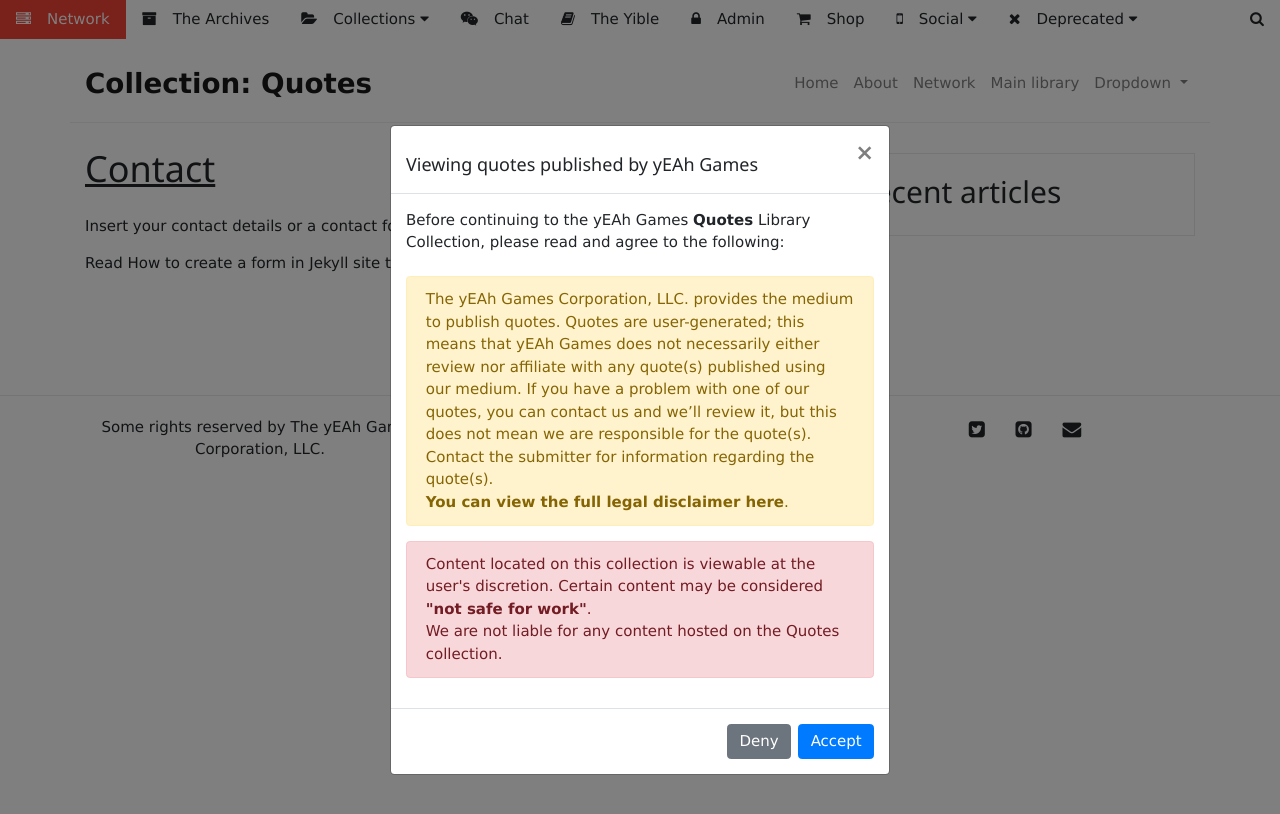
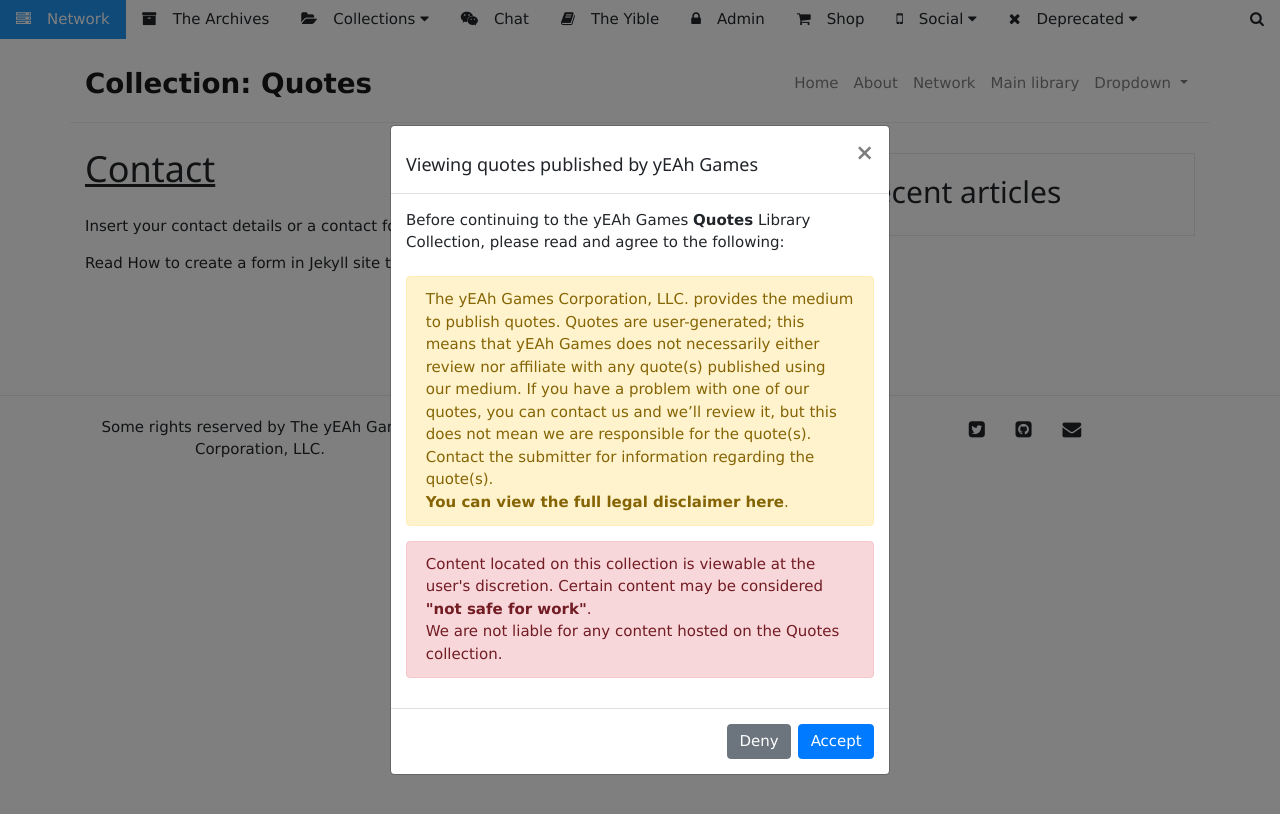
Before and after one commit to yEAh-Games/legacy-ps, a Jekyll site: the page built from contact.md, in a window 1280 px wide. Shown: the top 814 px of the page. Built offline with Jekyll 4.4.1, drawn with Linux system fonts in a browser that asks for light colours; comment, search, counter and statistics services are not loaded.

Commit message:
update network colour

```diff
--- a/_includes/networknav.html
+++ b/_includes/networknav.html
@@ -9,7 +9,7 @@
 <div class="w3-top">
     <div class="w3-bar w3-theme-d2 w3-left-align">
      <a class="w3-bar-item w3-button w3-hide-medium w3-hide-large w3-right w3-hover-white w3-theme-d2" href="javascript:void(0);" onclick="openNav()"><i class="fa fa-bars"></i></a>
-     <a href="https://yeah-games.github.io/" class="w3-bar-item w3-button w3-red w3-hover-pale-red"><i class="fa fa-server w3-margin-right"></i>Network</a>
+     <a href="https://yeah-games.github.io/" class="w3-bar-item w3-button w3-blue w3-hover-pale-red"><i class="fa fa-server w3-margin-right"></i>Network</a>
      <a href="https://library.yeahgames.net" class="w3-bar-item w3-button w3-hide-small w3-hover-pale-red"><i class="fa fa-archive w3-margin-right"></i>The Archives</a>
      <!--Dropdown: Library collections-->
      <div class="w3-dropdown-hover w3-hide-small">
```
